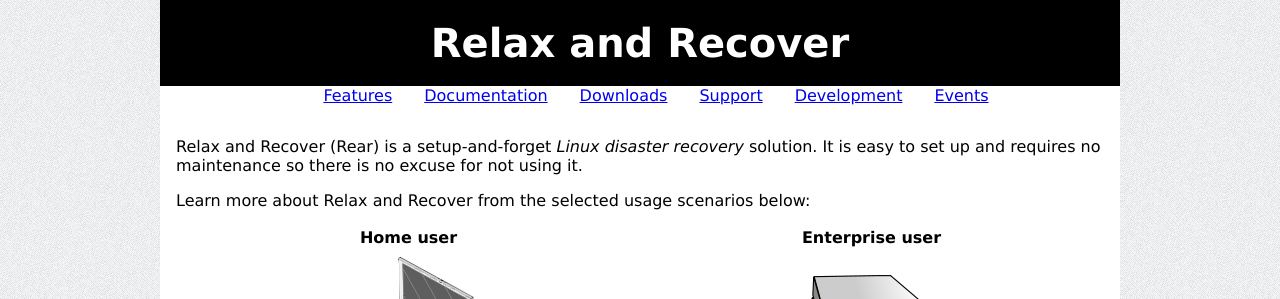
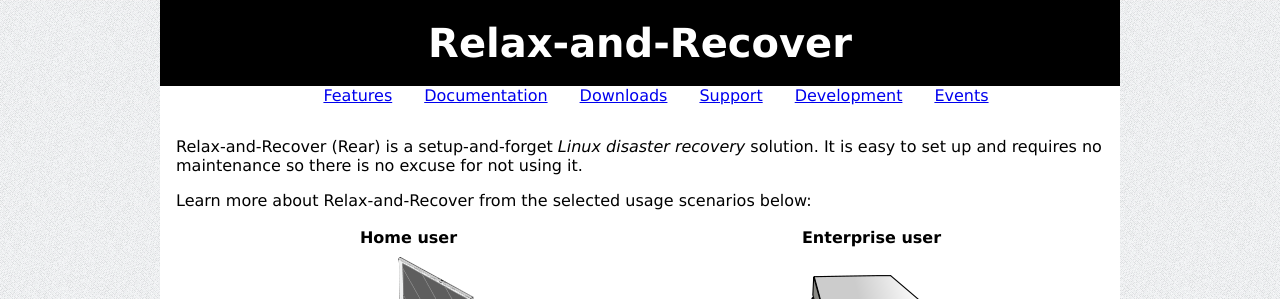
Before and after one commit to rear/rear.github.com, a Jekyll site: the page built from index.md, in a window 1280 px wide. Shown: the top 299 px of the page. Built offline with Jekyll 4.4.1, drawn with Linux system fonts in a browser that asks for light colours; comment, search, counter and statistics services are not loaded; some of the changed text lies outside the part shown.

Commit message:
Modify index and title by replacing Rear by Relax-and-Recover

```diff
--- a/_layouts/default.html
+++ b/_layouts/default.html
@@ -15,7 +15,7 @@
 s.parentNode.insertBefore(po, s);
 })();</script>
 
-<h1><a href="/">Relax and Recover</a></h1>
+<h1><a href="/">Relax-and-Recover</a></h1>
 <ul class="nav">
     <li><a href="/about/">Features</a>
     <li><a href="/documentation/">Documentation</a>
--- a/index.md
+++ b/index.md
@@ -1,12 +1,12 @@
 ---
 layout: default
-title: Relax and Recover - Linux Disaster Recovery
+title: Relax-and-Recover - Linux Disaster Recovery
 ---
 
-Relax and Recover (Rear) is a setup-and-forget *Linux disaster recovery* solution.
+Relax-and-Recover (Rear) is a setup-and-forget *Linux disaster recovery* solution.
 It is easy to set up and requires no maintenance so there is no excuse for not using it.
 
-Learn more about Relax and Recover from the selected usage scenarios below:
+Learn more about Relax-and-Recover from the selected usage scenarios below:
 
 <table>
 <tr>
@@ -34,7 +34,7 @@
 
 Or watch a 4-minute complete backup and restore demo. Real time, no cheating!
 
-<iframe width="720" height="400" src="http://www.youtube.com/embed/33326XobwYg" ><p>Rear video</p></iframe>
+<iframe width="720" height="400" src="http://www.youtube.com/embed/33326XobwYg" ><p>Relax-and-Recover video</p></iframe>
 
-Your environment not supported? Relax and Recover is modular and easy to extend.
+Your environment not supported? Relax-and-Recover is modular and easy to extend.
 It is GPL licensed and we welcome all feedback and contributions.
```
